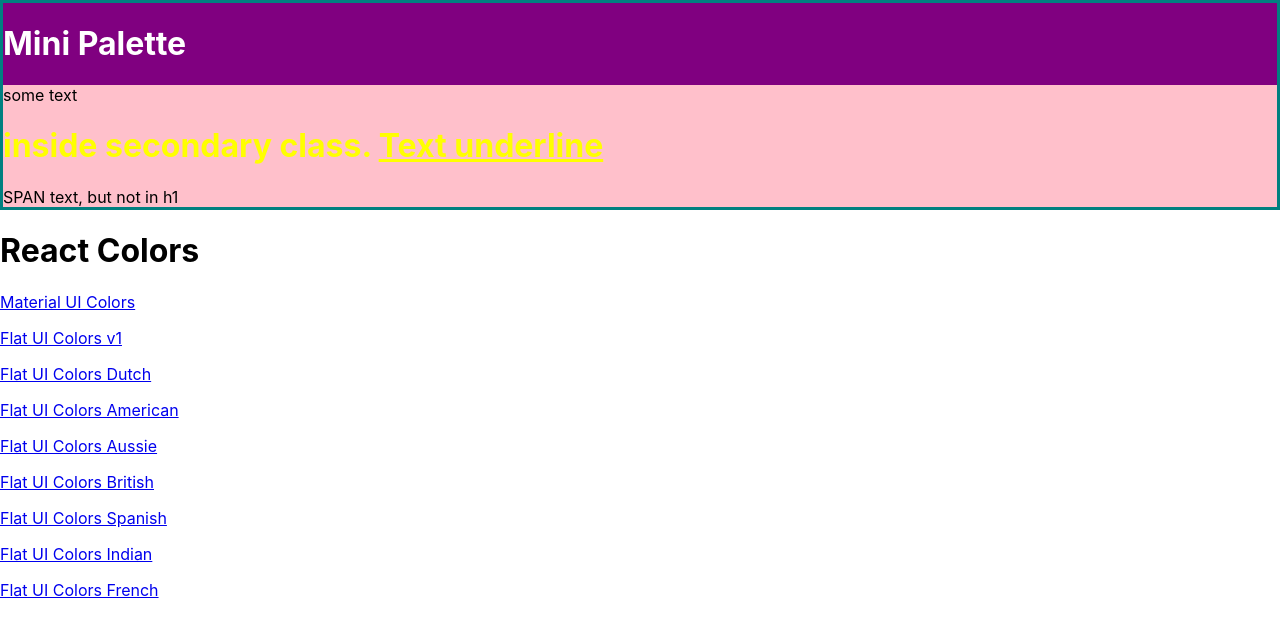
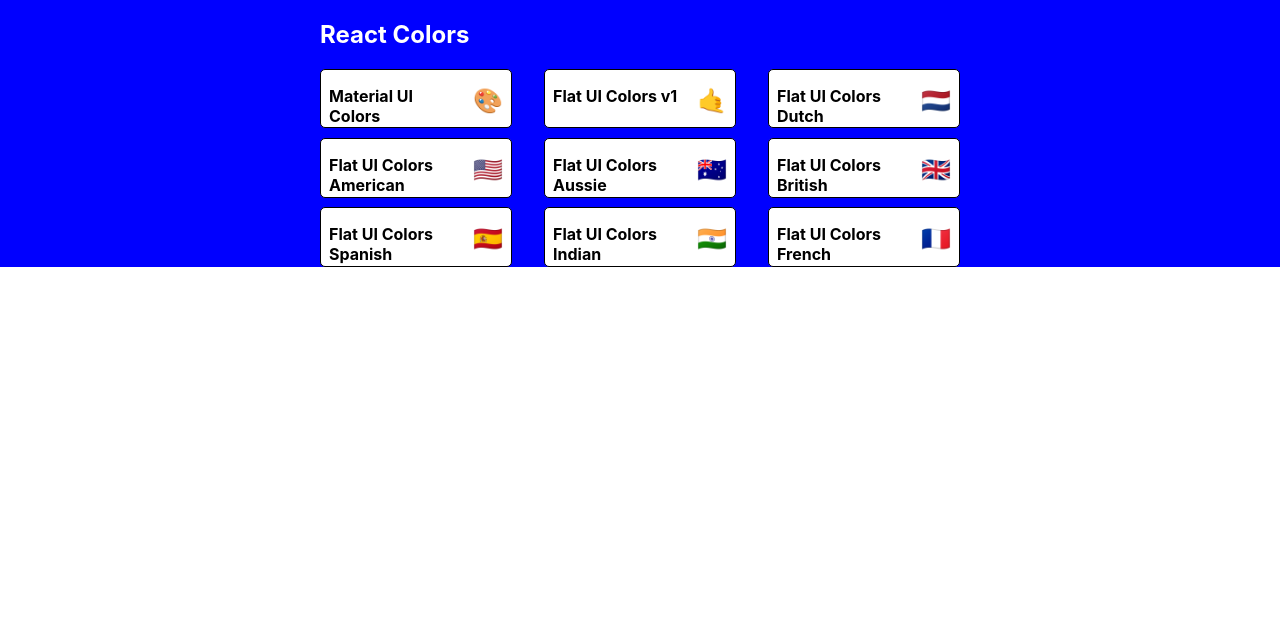
Before and after one commit to ggenute/Color-palette-app, a React (Create React App) app: page / in a window 1280 px wide. Shown: the top 634 px of the page. Built offline with nearby package versions, Linux system fonts and the light colour scheme.

Commit message:
started PaletteList styling

```diff
--- a/src/MiniPalette.js
+++ b/src/MiniPalette.js
@@ -2,34 +2,45 @@
 import { withStyles } from '@material-ui/styles';
 
 const styles = {
-  main: {
-    backgroundColor: "purple",
-    border: "3px solid teal",
-    "& h1": {
-      color: "white"
+  root: {
+    backgroundColor: "white",
+    border: "1px solid black",
+    borderRadius: "5px",
+    padding: "0.5rem",
+    position: "relative",
+    overflow: "hidden",
+    "&:hover": {
+      cursor: "pointer",
     }
   },
-  secondary: {
-    backgroundColor: "pink",
-    "& h1": {
-      color: "yellow",
-      "& span": {
-        textDecoration: "underline"
-      }
-    }
+  colors: {
+    backgroundColor: "grey"
+  },
+  title: {
+    display: "flex",
+    justifyContent: "space-between",
+    margin: "0",
+    color: "black",
+    paddingTop: "0.5rem",
+    fontSize: "1rem",
+    position: "relative"
+  },
+  emoji: {
+    marginLeft: "0.5rem",
+    fontSize: "1.5rem"
   }
 }
 
 function MiniPalette(props) {
-  const { classes } = props;
+  const { classes, paletteName, emoji } = props;
   return (
-    <div className={classes.main}>
-      <h1>Mini Palette</h1>
-      <div className={classes.secondary}>
-        some text
-        <h1>inside secondary class. <span>Text underline</span></h1>
-        <span>SPAN text, but not in h1</span>
+    <div className={classes.root}>
+      <div className={classes.colors}>
+
       </div>
+      <h5 className={classes.title}>{paletteName}
+        <span className={classes.emoji}>{emoji}</span>
+      </h5>
     </div>
   )
 }
--- a/src/PaletteList.js
+++ b/src/PaletteList.js
@@ -1,25 +1,55 @@
 import React, { Component } from 'react';
 import MiniPalette from './MiniPalette';
-import { Link } from 'react-router-dom';
+import { withStyles } from '@material-ui/styles';
+
+const styles = {
+  root: {
+    backgroundColor: "blue",
+    height: "100%",
+    display: "flex",
+    alignItems: "flex-start",
+    justifyContent: "center"
+  },
+  container: {
+    width: "50%",
+    display: "flex",
+    alignItems: "flex-start",
+    flexDirection: "column",
+    flexWrap: "wrap"
+  },
+  nav: {
+    display: "flex",
+    width: "100%",
+    justifyContent: "space-between",
+    color: "white"
+  },
+  palettes: {
+    boxSizing: "border-box",
+    width: "100%",
+    display: "grid",
+    gridTemplateColumns: "repeat(3, 30%)",
+    gridGap: "5%"
+  }
+}
 
 class PaletteList extends Component {
   render() {
-    const { palettes } = this.props;
+    const { palettes, classes } = this.props;
     return (
-      <div>
-        <MiniPalette />
-        <h1>React Colors</h1>
-        {palettes.map((palette) => (
-          <p>
-            <Link to={`/palette/${palette.id}`}>
-              {palette.paletteName}
-            </Link>
-          </p>
-
-        ))}
+      <div className={classes.root}>
+        <div className={classes.container}>
+          <nav className={classes.nav}>
+            <h1>React Colors</h1>
+          </nav>
+          <div className={classes.palettes}>
+            {palettes.map((palette) => (
+              <MiniPalette {...palette} />
+            ))}
+          </div>
+        </div>
       </div>
     );
   }
 }
 
-export default PaletteList;
+export default withStyles(styles)(PaletteList);
```
